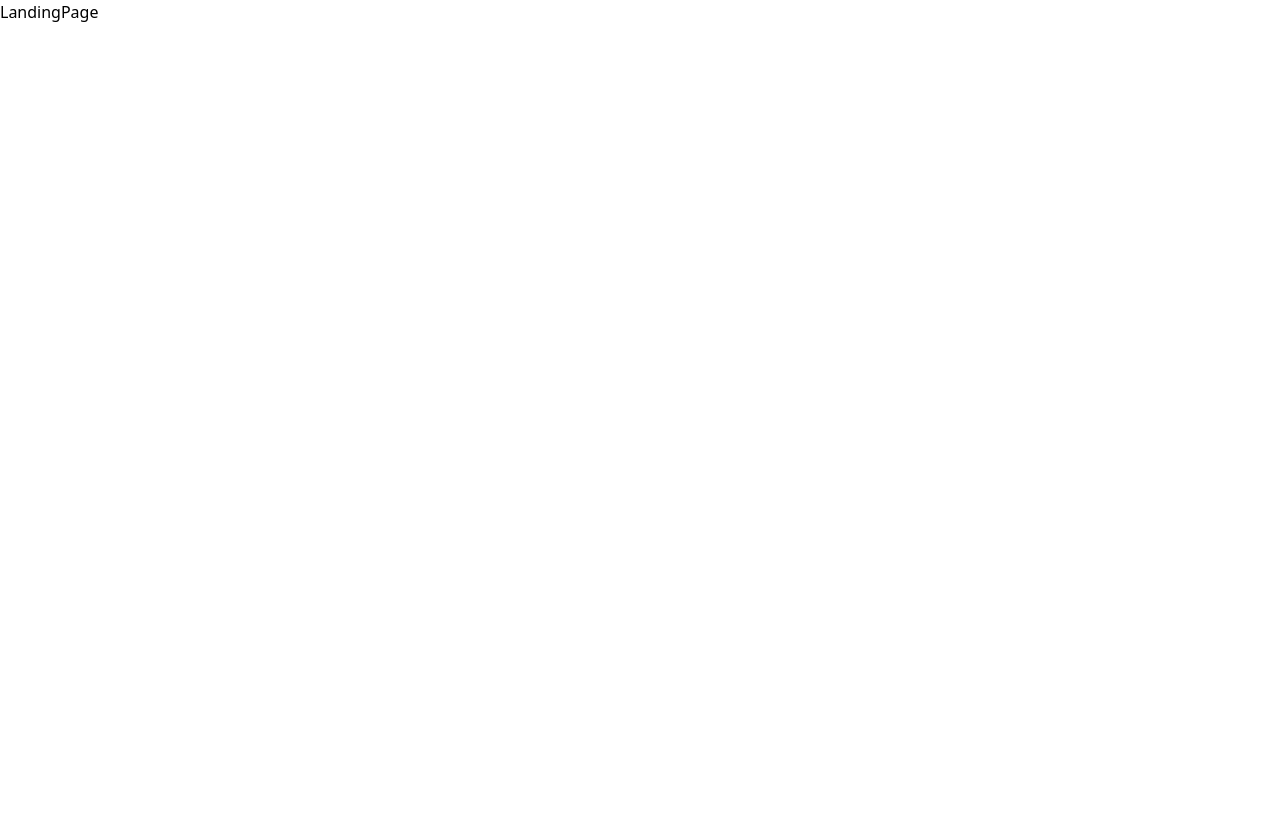
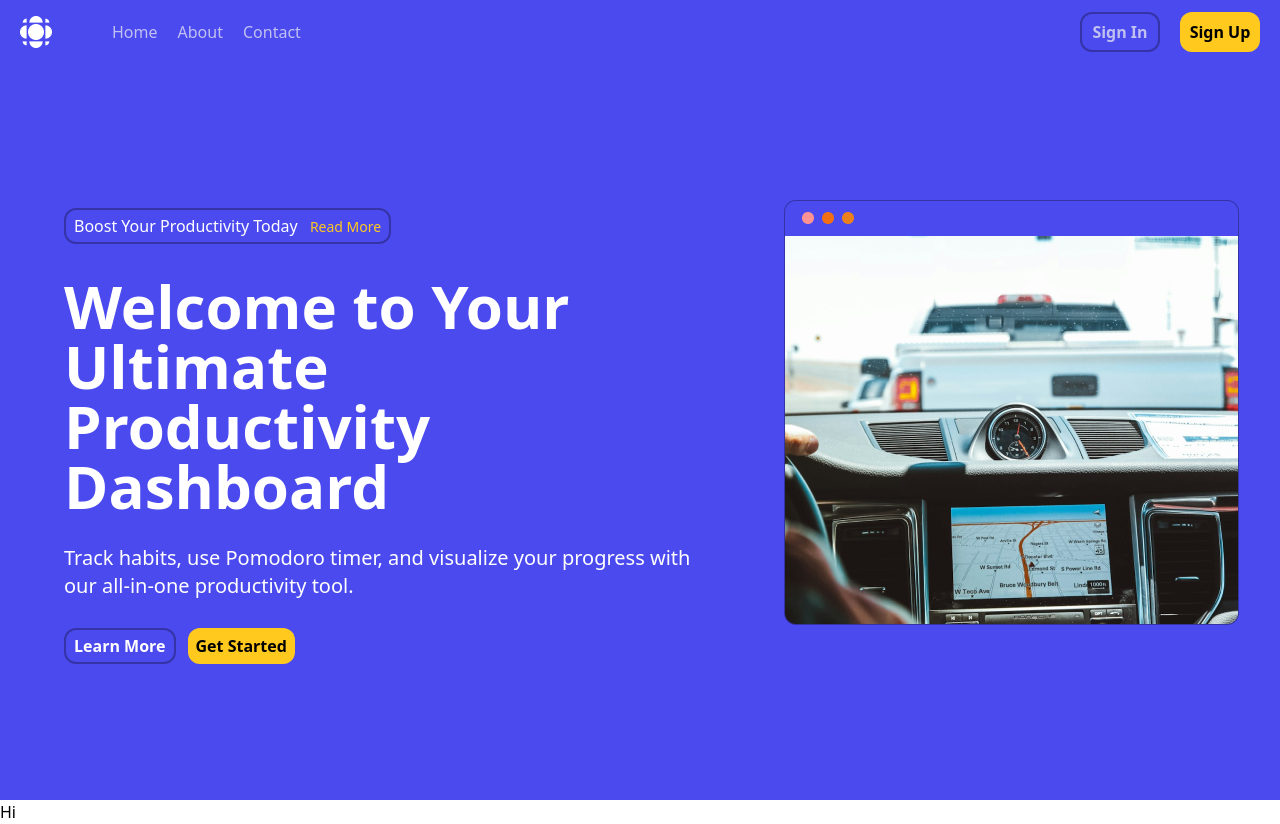
Before and after one commit to adityasangani/productivity-app, a React (Vite) app in the folder frontend/: page / in a window 1280 px wide. Before the commit the page ends 800 px from the top, so only its background shows below. Built offline with nearby package versions, Linux system fonts and the light colour scheme.

Commit message:
Created first part of landing page

```diff
--- /dev/null
+++ b/frontend/src/components/Appbar.jsx
@@ -0,0 +1,43 @@
+import React from "react";
+import Logo from "./Logo";
+import { useNavigate } from "react-router-dom";
+
+const Appbar = () => {
+  const navigate = useNavigate();
+  return (
+    <div className="h-16 flex justify-between items-center">
+      <div className="flex gap-5 ml-5">
+        <div className="py-2 cursor-pointer">
+          <Logo size={8} />
+        </div>
+        <div className="ml-10">
+          <ul className="flex items-center gap-5 py-3 text-customGray-70">
+            <li className="hover:text-white cursor-pointer">Home</li>
+            <li className="hover:text-white cursor-pointer">About</li>
+            <li className="hover:text-white cursor-pointer">Contact</li>
+          </ul>
+        </div>
+      </div>
+      <div className="flex gap-5 mx-5">
+        <button
+          onClick={() => {
+            navigate("/signin");
+          }}
+          className="text-customGray-70 font-semibold hover:text-white cursor-pointer h-10 rounded-xl border-2 border-blueBorder w-20 hover:bg-blueBorder "
+        >
+          Sign In
+        </button>
+        <button
+          onClick={() => {
+            navigate("/signup");
+          }}
+          className="bg-buttonYellow hover:bg-buttonYellowHover cursor-pointer h-10 rounded-xl font-semibold w-20"
+        >
+          Sign Up
+        </button>
+      </div>
+    </div>
+  );
+};
+
+export default Appbar;
--- /dev/null
+++ b/frontend/src/components/BorderButton.jsx
@@ -0,0 +1,11 @@
+import React from "react";
+
+const BorderButton = ({ text }) => {
+  return (
+    <button className="text-white font-semibold cursor-pointer py-1 px-2 rounded-xl border-2 border-blueBorder hover:bg-blueBorder">
+      {text}
+    </button>
+  );
+};
+
+export default BorderButton;
--- a/frontend/src/components/LabeledInput.jsx
+++ b/frontend/src/components/LabeledInput.jsx
@@ -1,6 +1,6 @@
 import React from "react";
 
-const LabeledInput = ({ onChange, inputname }) => {
+const LabeledInput = ({ onChange, inputname, type = "text" }) => {
   return (
     <div className="flex flex-col relative w-full mb-6">
       <label
@@ -10,7 +10,7 @@ const LabeledInput = ({ onChange, inputname }) => {
         {inputname}
       </label>
       <input
-        type="text"
+        type={type}
         onChange={onChange}
         className="w-full h-11 px-4 py-2 text-md border border-grey rounded-md"
       />
--- a/frontend/src/components/Logo.jsx
+++ b/frontend/src/components/Logo.jsx
@@ -2,7 +2,12 @@ import React from "react";
 import logo from "../assets/logo.png";
 
 const Logo = ({ size }) => {
-  return <img src={logo} alt="" className={`w-${size} h-${size}`} />;
+  const sizeClasses = {
+    4: "w-4 h-4",
+    8: "w-8 h-8",
+    24: "w-24 h-24",
+  };
+  return <img src={logo} alt="" className={sizeClasses[size]} />;
 };
 
 export default Logo;
--- /dev/null
+++ b/frontend/src/components/YellowButton.jsx
@@ -0,0 +1,9 @@
+import React from "react";
+
+export const YellowButton = ({ text }) => {
+  return (
+    <button className="cursor-pointer font-semibold py-1 px-2 rounded-xl bg-buttonYellow hover:bg-buttonYellowHover">
+      {text}
+    </button>
+  );
+};
--- a/frontend/src/pages/LandingPage.jsx
+++ b/frontend/src/pages/LandingPage.jsx
@@ -1,7 +1,73 @@
-import React from 'react'
+import React from "react";
+import Appbar from "../components/Appbar";
+import webbrowser from "../assets/webbrowser.png";
+import { YellowButton } from "../components/YellowButton";
+import BorderButton from "../components/BorderButton";
+import { useNavigate } from "react-router-dom";
 
 export const LandingPage = () => {
   return (
-    <div>LandingPage</div>
-  )
-}
+    <>
+      <div className="flex flex-col bg-skyblue h-screen">
+        <div className="">
+          <Appbar />
+        </div>
+        <div className="flex mt-36 h-64 gap-20">
+          <div className="flex flex-col ml-16 w-1/2 ">
+            <div>
+              <button className="text-white cursor-pointer py-1 px-2 rounded-xl border-2 border-blueBorder">
+                Boost Your Productivity Today{" "}
+                <span className="text-buttonYellow hover:text-buttonYellowHover ml-2 text-sm font-medium">
+                  Read More
+                </span>
+              </button>
+            </div>
+            <div>
+              <div className="mt-8 font-semibold text-white text-6xl">
+                Welcome to Your Ultimate Productivity Dashboard
+              </div>
+            </div>
+            <div>
+              <div className="text-white my-7 text-xl">
+                Track habits, use Pomodoro timer, and visualize your progress
+                with our all-in-one productivity tool.
+              </div>
+            </div>
+            <div className="flex gap-3">
+              <BorderButton text={"Learn More"} />
+              <YellowButton text="Get Started" />
+            </div>
+          </div>
+          <div>
+            <img className="relative bottom-2" src={webbrowser} alt="" />
+          </div>
+        </div>
+        {/* <div className="mt-16 flex flex-col h-64 items-center">
+          <div className="">
+            <button className="text-white cursor-pointer py-1 px-2 rounded-xl border-2 border-blueBorder">
+              Achieve More Every Day{" "}
+              <span className="text-buttonYellow hover:text-buttonYellowHover ml-2 text-sm font-medium">
+                Read More
+              </span>
+            </button>
+          </div>
+          <div className="mt-8 font-semibold text-white text-6xl">
+            Supercharge Your Productivity
+          </div>
+          <div className="text-white mt-7 text-2xl">
+            Track habits, use Pomodoro timer, and visualize your progress with
+            our all-in-one productivity tool.
+          </div>
+          <div>
+            <button>Learn More</button>
+            <button>Get Started</button>
+          </div>
+        </div>
+        <div className="">
+          <img className="w-screen" src={coffee} alt="" />
+        </div> */}
+      </div>
+      <div>Hi</div>
+    </>
+  );
+};
--- a/frontend/src/pages/Signin.jsx
+++ b/frontend/src/pages/Signin.jsx
@@ -49,8 +49,13 @@ const Signin = () => {
   return (
     <div className="h-screen w-screen bg-gradient-blue grid grid-cols-12 ">
       <div className="col-span-4 flex flex-col">
-        <div className="m-5">
-          <Logo size="8" />
+        <div
+          onClick={() => {
+            navigate("/");
+          }}
+          className="m-5 cursor-pointer"
+        >
+          <Logo size={8} />
         </div>
         <div className="m-7 text-white font-bold text-6xl">
           Track. Focus. Achieve.
@@ -74,6 +79,7 @@ const Signin = () => {
                 inputname="Email"
               />
               <LabeledInput
+                type="password"
                 onChange={(e) => {
                   setPostInputs({
                     ...postInputs,
--- a/frontend/src/pages/Signup.jsx
+++ b/frontend/src/pages/Signup.jsx
@@ -47,8 +47,13 @@ const Signup = () => {
   return (
     <div className="h-screen w-screen bg-gradient-blue grid grid-cols-12 ">
       <div className="col-span-4 flex flex-col">
-        <div className="m-5 cursor-pointer">
-          <Logo size="8" />
+        <div
+          onClick={() => {
+            navigate("/");
+          }}
+          className="m-5 cursor-pointer"
+        >
+          <Logo size={8} />
         </div>
         <div className="m-7 text-white font-bold text-6xl">
           Track. Focus. Achieve.
@@ -92,6 +97,7 @@ const Signup = () => {
                 inputname="Email"
               />
               <LabeledInput
+                type="password"
                 onChange={(e) => {
                   setPostInputs({
                     ...postInputs,
--- a/frontend/tailwind.config.js
+++ b/frontend/tailwind.config.js
@@ -7,7 +7,12 @@ export default {
         midwhite: "#FAFAFB",
         skyblue: "#4B4AEF",
         grey: "#676666",
-
+        customGray: {
+          70: "rgba(242, 242, 242, 0.7)",
+        },
+        buttonYellow: "#FFCA1D",
+        buttonYellowHover: "#E5B219",
+        blueBorder: "#3534A7",
       },
       backgroundImage: {
         "gradient-blue": "linear-gradient(to top right, #4f46e5, #8b5cf6)",
```
Also changed, not shown: frontend/src/assets/coffee.png (added), frontend/src/assets/webbrowser.png (added).
